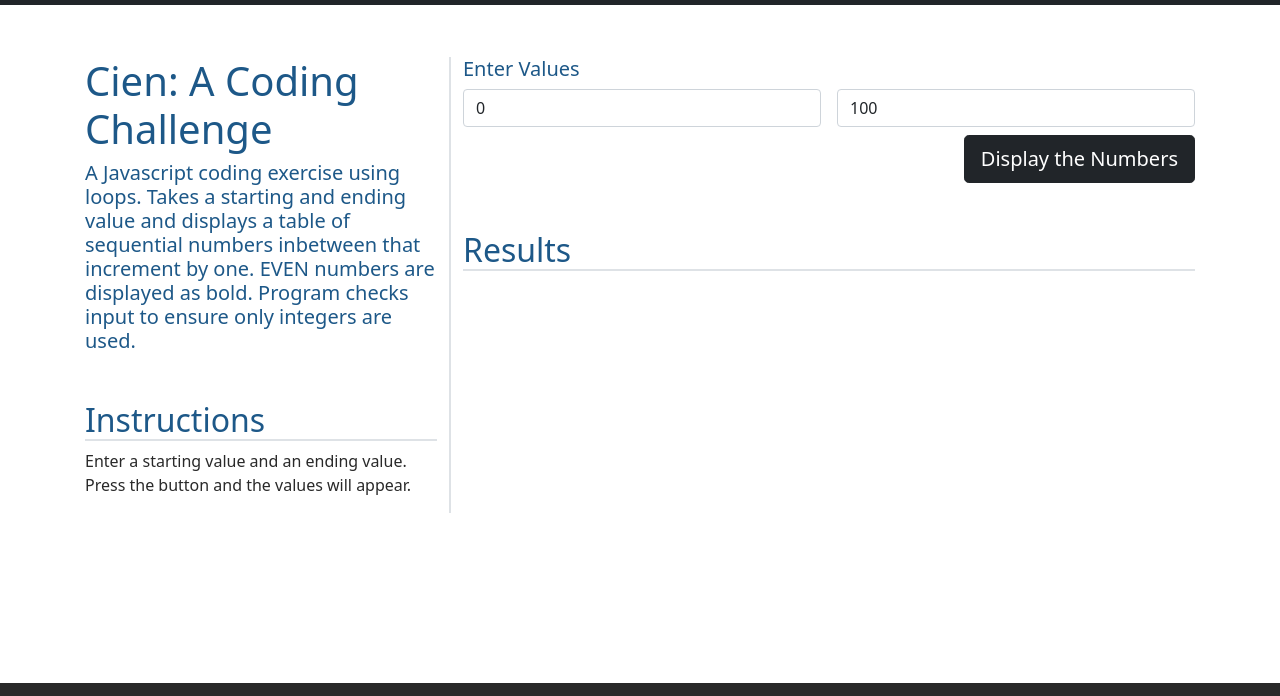
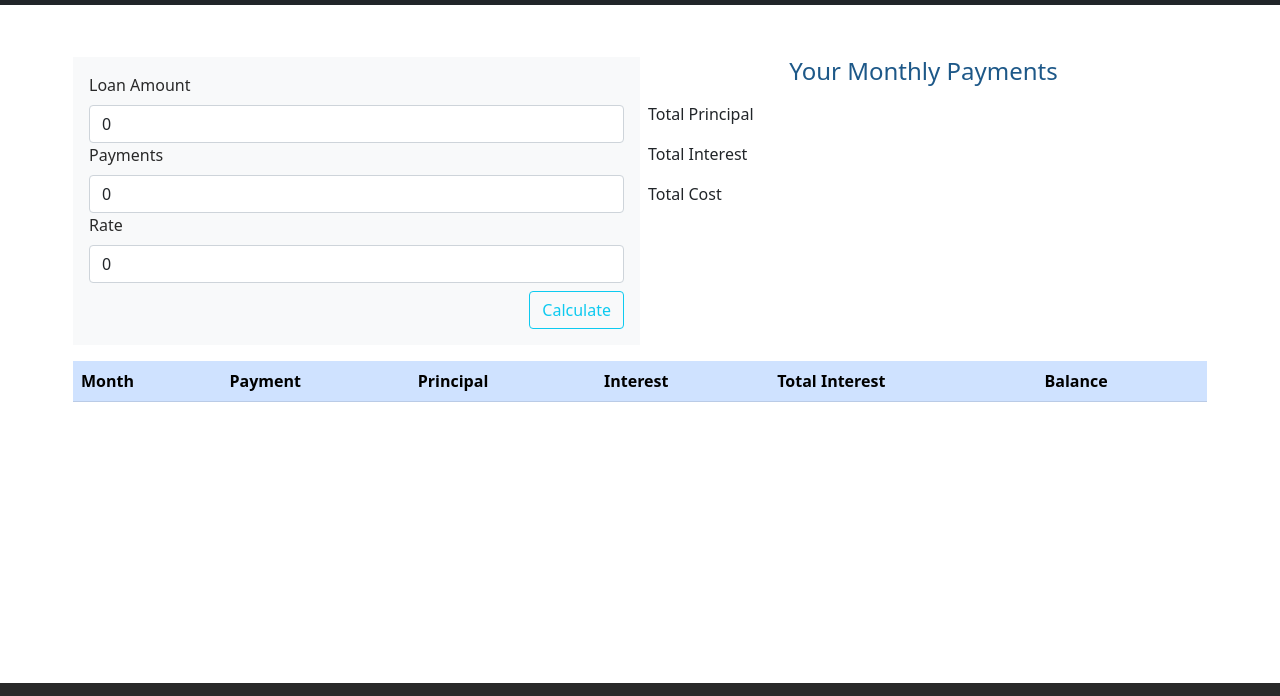
Before and after one commit to MuggsyCodes/DebtisDumb, a plain HTML site: page app.html in a window 1280 px wide. Shown: the part 51-747 px from the top of the page. Drawn offline with nearby package versions, Linux system fonts and the light colour scheme.

Commit message:
Initial commit
Laid out most of the UI.

```diff
--- a/app.html
+++ b/app.html
@@ -48,6 +48,105 @@
  <!-- ==== Main Section ==== -->
  <main class="flex-shrink-0">
     <div class="container mt-5">
+        <!--First Row to contain Input Col and Results Col-->
+        <div class="row row-cols-sm-1 row-cols-lg-2">
+            <!--Input column-->
+            <div class="col bg-light p-3">
+                <form class="row">
+                    <div class="col-12">
+                        <label for="loanAmount" class="form-label">Loan Amount</label>
+                        <input id="start_value" type="number" class="form-control" placeholder="Start Value" value=0 aria-label="Loan Amount">
+                    </div>
+                    <div class="col-12">
+                        <label for="payments" class="form-label">Payments</label>
+                        <input id="start_value" type="number" class="form-control" placeholder="Start Value" value=0 aria-label="Payments">
+                    </div>
+                    <div class="col-12 pb-2">
+                        <label for="rate" class="form-label">Rate</label>
+                        <input id="start_value" type="number" class="form-control" placeholder="Start Value" value=0 aria-label="Rate">
+                    </div>
+                    <!--Button-->
+                    <div class="col-12 d-flex justify-content-end">
+                        <button id="btn_submit" type="button" class="btn btn-outline-info">Calculate</button>
+                    </div>
+                </form>
+
+            </div>
+            <!--Results column-->
+            <div class="col">
+                <div class="row">
+                    <h4 class="text-center">Your Monthly Payments</h4>
+                </div>
+                <div class="row">
+                    <!--Small table here-->
+                    <table class="table table-borderless">
+                        <tbody>
+                            <tr>
+                                <td>Total Principal </td>
+                            </tr>
+                            <tr>
+                                <td>Total Interest </td>
+                            </tr>
+                            <tr>
+                                <td>Total Cost </td>
+                            </tr>
+                        </tbody>
+                    </table>
+                </div>
+
+            </div>
+        </div>
+        <!--Second Row to hold results table-->
+        <div class="row mt-3">
+            <!--Table needs to go here-->
+            <table class="table">
+                <thead>
+                    <tr class="table-primary">
+                        <th>Month</th>
+                        <th>Payment</th>
+                        <th>Principal</th>
+                        <th>Interest</th>
+                        <th>Total Interest</th>
+                        <th>Balance</th>
+                    </tr>
+                </thead>
+            </table>
+        </div>
+
+    </div>
+</main>
+    <!-- ==== Footer Section ==== -->
+    <footer class="footer mt-auto py-3">
+        <div class="container-fluid">
+            <div class="row row-cols-1 row-cols-lg-3 gy-2">
+                <div class="col order-last order-lg-first text-light">
+                    <div><span class="text-muted">&copy;2021</span> Charles Avila | avilac@stanfordalumni.org</div>
+                </div>
+                <div class="col d-flex align-items-center justify-content-center justify-content-lg-center">
+                    <img src="/img/stanford_CS.png" alt="Stanford Logo" height="24">
+                </div>
+                <!-- Font Awesome Icons Row -->
+                <div class="col d-flex align-items-center justify-content-center justify-content-lg-end">
+                    <div class="row">
+                        <div class="col social"><a href="#" target="_blank"><i class="fab fa-linkedin fa-2x"></i></a></div>
+                        <div class="col"><a href="#" target="_blank"><i class="fab fa-github fa-2x"></i></a></div>
+                        <div class="col"><a href="https://www.youtube.com/channel/UCR-_mYUqv3rzlT7NQfvtZTQ" target="_blank"><i class="fab fa-youtube fa-2x"></i></a></div>
+                    </div>
+                </div>
+            </div>
+        </div>
+    </footer>
+    <!-- Bootstrap JS -->
+    <script src="https://cdn.jsdelivr.net/npm/@popperjs/core@2.9.2/dist/umd/popper.min.js"
+        integrity="sha384-IQsoLXl5PILFhosVNubq5LC7Qb9DXgDA9i+tQ8Zj3iwWAwPtgFTxbJ8NT4GN1R8p" crossorigin="anonymous">
+    </script>
+    <script src="https://cdn.jsdelivr.net/npm/bootstrap@5.0.2/dist/js/bootstrap.min.js"
+        integrity="sha384-cVKIPhGWiC2Al4u+LWgxfKTRIcfu0JTxR+EQDz/bgldoEyl4H0zUF0QKbrJ0EcQF" crossorigin="anonymous">
+    </script>
+    <script src="/js/site.js"></script>
+</body>
+
+<template>
     <div class="row row-cols-1 row-cols-lg-2">
         <!--Description and Instructions-->
         <div class="col-lg-4 border-end border-2">
@@ -92,38 +191,6 @@
             </div>
         </div>
     </div>
-
-    </div>
-</main>
-    <!-- ==== Footer Section ==== -->
-    <footer class="footer mt-auto py-3">
-        <div class="container-fluid">
-            <div class="row row-cols-1 row-cols-lg-3 gy-2">
-                <div class="col order-last order-lg-first text-light">
-                    <div><span class="text-muted">&copy;2021</span> Charles Avila | avilac@stanfordalumni.org</div>
-                </div>
-                <div class="col d-flex align-items-center justify-content-center justify-content-lg-center">
-                    <img src="/img/stanford_CS.png" alt="Stanford Logo" height="24">
-                </div>
-                <!-- Font Awesome Icons Row -->
-                <div class="col d-flex align-items-center justify-content-center justify-content-lg-end">
-                    <div class="row">
-                        <div class="col social"><a href="#" target="_blank"><i class="fab fa-linkedin fa-2x"></i></a></div>
-                        <div class="col"><a href="#" target="_blank"><i class="fab fa-github fa-2x"></i></a></div>
-                        <div class="col"><a href="https://www.youtube.com/channel/UCR-_mYUqv3rzlT7NQfvtZTQ" target="_blank"><i class="fab fa-youtube fa-2x"></i></a></div>
-                    </div>
-                </div>
-            </div>
-        </div>
-    </footer>
-    <!-- Bootstrap JS -->
-    <script src="https://cdn.jsdelivr.net/npm/@popperjs/core@2.9.2/dist/umd/popper.min.js"
-        integrity="sha384-IQsoLXl5PILFhosVNubq5LC7Qb9DXgDA9i+tQ8Zj3iwWAwPtgFTxbJ8NT4GN1R8p" crossorigin="anonymous">
-    </script>
-    <script src="https://cdn.jsdelivr.net/npm/bootstrap@5.0.2/dist/js/bootstrap.min.js"
-        integrity="sha384-cVKIPhGWiC2Al4u+LWgxfKTRIcfu0JTxR+EQDz/bgldoEyl4H0zUF0QKbrJ0EcQF" crossorigin="anonymous">
-    </script>
-    <script src="/js/site.js"></script>
-</body>
+</template>
 
 </html>
```
Also changed, not shown: index.html (+6 -6 lines), img/Dave.jpg (added). Lines whose indentation alone changed are shown as unchanged.
